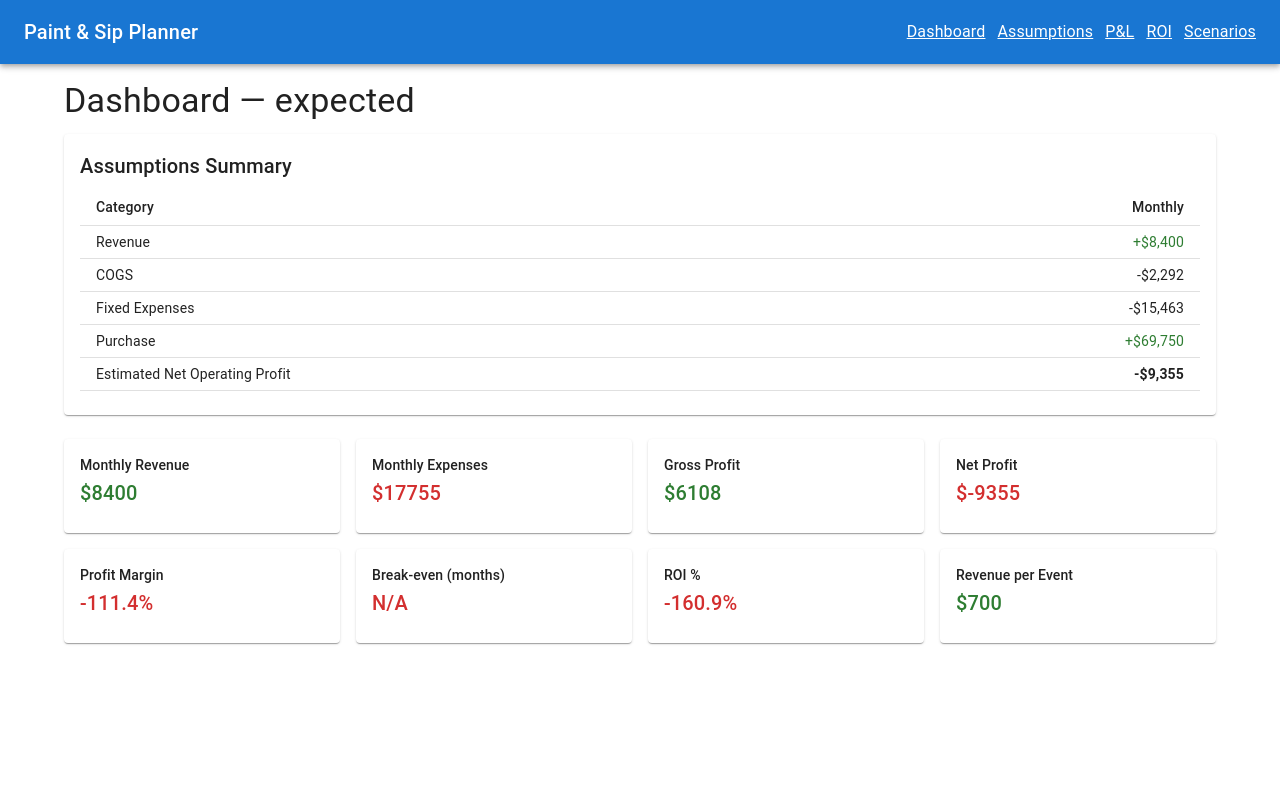
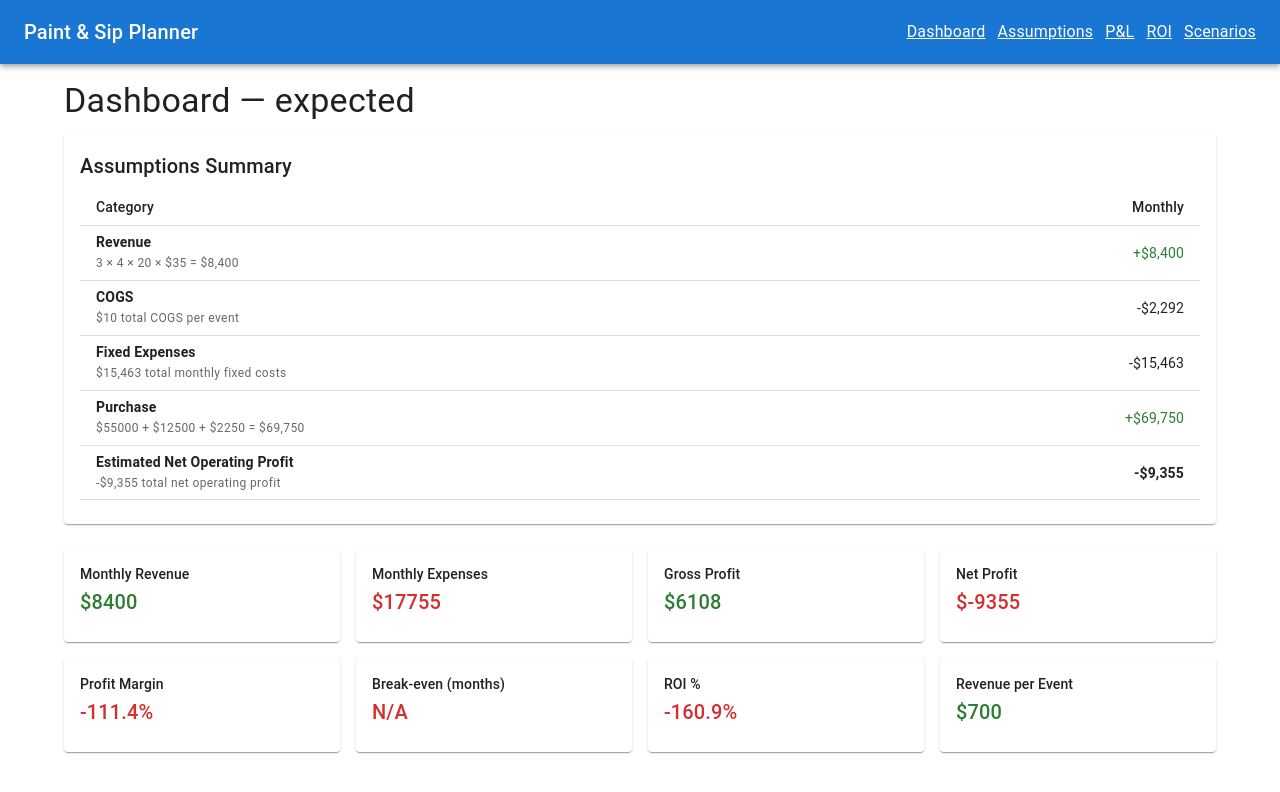
Before and after one commit to vpremk/PaintSip, a React (Vite) app: page / in a window 1280 px wide. Shown: the top 792 px of the page. Built offline with nearby package versions, Linux system fonts and the light colour scheme.

Commit message:
formular fixed

```diff
--- a/src/pages/Dashboard.tsx
+++ b/src/pages/Dashboard.tsx
@@ -1,7 +1,7 @@
 import React from 'react'
 import { Card, CardContent, Grid, Typography, Table, TableHead, TableRow, TableCell, TableBody } from '@mui/material'
 import { useStore } from '../store/useStore'
-import { totalRevenue, monthlyCOGS, grossProfit, operatingExpenses, netProfit, breakEvenMonths, roiPercent, totalInvestment } from '../utils/calculations'
+import { totalRevenue, monthlyCOGS, grossProfit, operatingExpenses, netProfit, breakEvenMonths, roiPercent, totalInvestment, sumValues } from '../utils/calculations'
 
 function KPI({label, value, green=true}:{label:string,value:string|number,green?:boolean}){
   return (
@@ -33,12 +33,35 @@ export default function Dashboard(){
   const eventsPM = assumptions.revenue.eventsPerWeek * assumptions.revenue.weeksPerMonth
   const revenuePerEvent = revenue / Math.max(1, eventsPM)
 
+  const cogsPerEvent = sumValues(assumptions.cogs)
+  const fixedTotal = sumValues(assumptions.fixed)
+
   const summaryRows = [
-    { label: 'Revenue', value: revenue },
-    { label: 'COGS', value: -cogs },
-    { label: 'Fixed Expenses', value: -opex },
-    { label: 'Purchase', value: investment },
-    { label: 'Estimated Net Operating Profit', value: np },
+    {
+      label: 'Revenue',
+      value: revenue,
+      formula: `${assumptions.revenue.eventsPerWeek} × ${assumptions.revenue.weeksPerMonth} × ${assumptions.revenue.guestsPerEvent} × $${assumptions.revenue.ticketPrice} = ${formatCurrency(revenue)}`,
+    },
+    {
+      label: 'COGS',
+      value: -cogs,
+      formula: `${formatCurrency(cogsPerEvent)} total COGS per event`,
+    },
+    {
+      label: 'Fixed Expenses',
+      value: -opex,
+      formula: `${formatCurrency(fixedTotal)} total monthly fixed costs`,
+    },
+    {
+      label: 'Purchase',
+      value: investment,
+      formula: `$${assumptions.purchase.purchasePrice} + $${assumptions.purchase.transferFee} + $${assumptions.purchase.refreshCost} = ${formatCurrency(investment)}`,
+    },
+    {
+      label: 'Estimated Net Operating Profit',
+      value: np,
+      formula: `${formatCurrency(np)} total net operating profit`,
+    },
   ]
 
   return (
@@ -58,7 +81,10 @@ export default function Dashboard(){
             <TableBody>
               {summaryRows.map((row) => (
                 <TableRow key={row.label}>
-                  <TableCell>{row.label}</TableCell>
+                  <TableCell>
+                    <Typography variant="body2" sx={{ fontWeight: 600 }}>{row.label}</Typography>
+                    <Typography variant="caption" color="text.secondary">{row.formula}</Typography>
+                  </TableCell>
                   <TableCell align="right" sx={{ color: row.value >= 0 ? 'success.main' : 'text.primary', fontWeight: row.label === 'Estimated Net Operating Profit' ? 700 : 400 }}>
                     {row.value >= 0 ? '+' : '-'}{formatCurrency(Math.abs(row.value))}
                   </TableCell>
```
